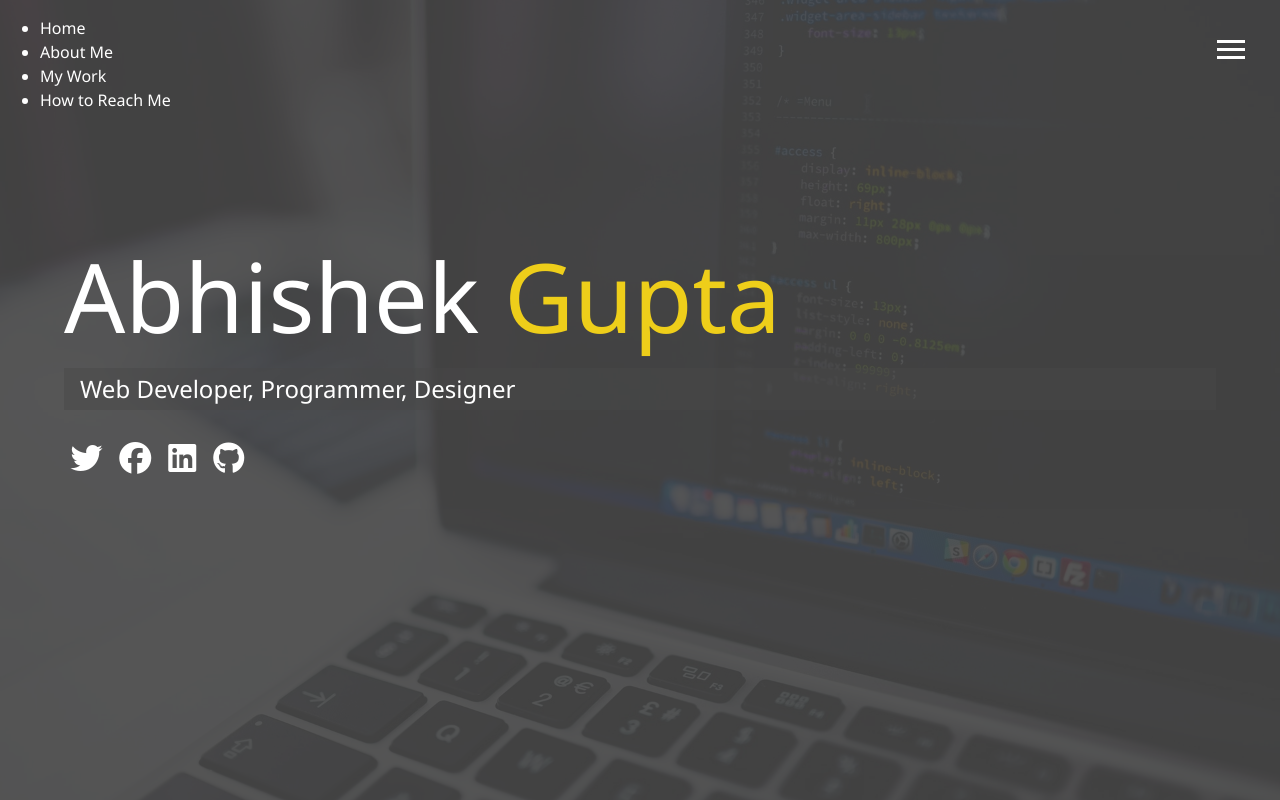
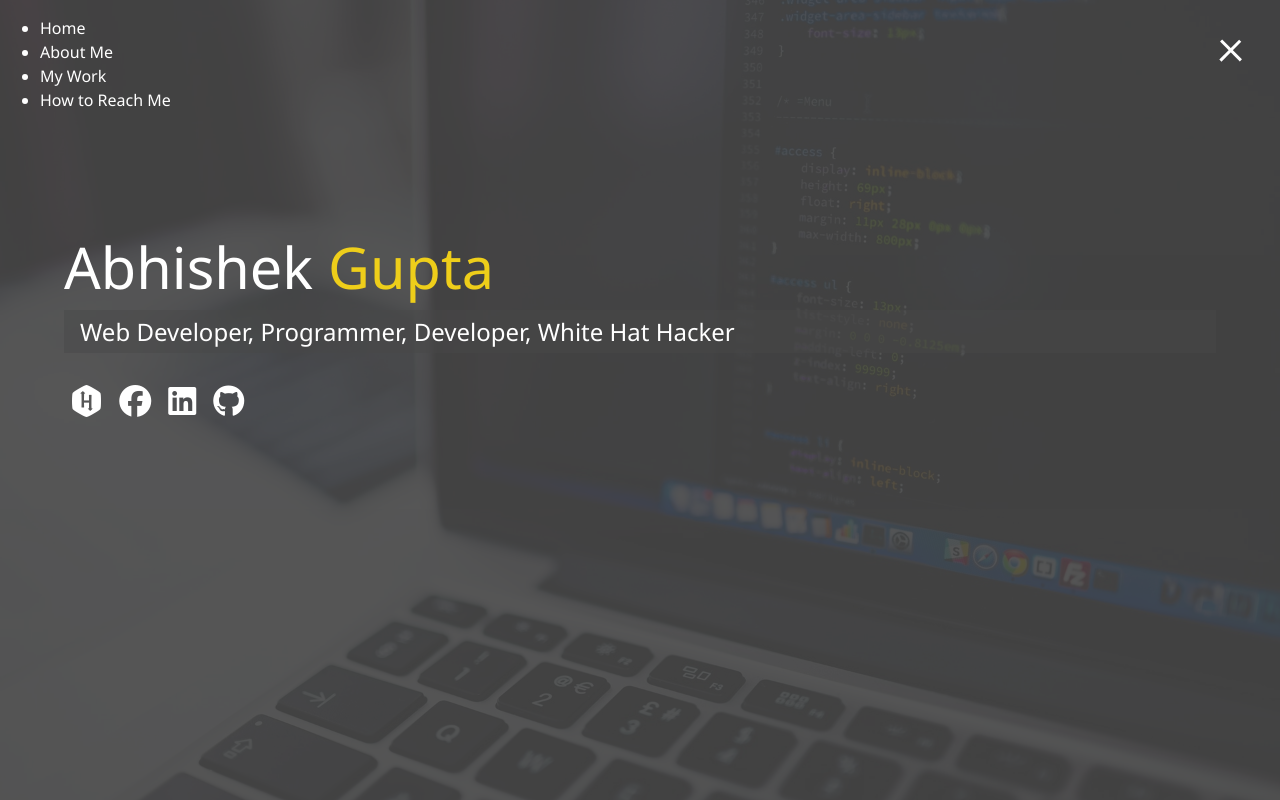
Before and after one commit to Elysian01/PortFolio-Website, a website: page dist/index.htm in a window 1280 px wide. Both pictures are taken after a click on the element 1231 px from the left and 47 px from the top of the page. Drawn offline with Linux system fonts and the light colour scheme.

Commit message:
homepage

```diff
--- a/dist/css/main.css
+++ b/dist/css/main.css
@@ -13,6 +13,12 @@
     transition: all 0.5s ease-out; }
   .menu-btn.close {
     transform: rotate(180deg); }
+    .menu-btn.close .btn-line:nth-child(1) {
+      transform: rotate(45deg) translate(5px, 5px); }
+    .menu-btn.close .btn-line:nth-child(2) {
+      opacity: 0; }
+    .menu-btn.close .btn-line:nth-child(3) {
+      transform: rotate(-45deg) translate(7px, -6px); }
 
 * {
   box-sizing: border-box; }
@@ -42,11 +48,11 @@ h1,
 h2,
 h3 {
   margin: 0;
-  font-weight: 400; }
+  font-weight: 500; }
   h1.lg-heading,
   h2.lg-heading,
   h3.lg-heading {
-    font-size: 6rem; }
+    font-size: 360%; }
   h1.sm-heading,
   h2.sm-heading,
   h3.sm-heading {
--- a/dist/index.htm
+++ b/dist/index.htm
@@ -45,18 +45,20 @@
 			<h1 class="lg-heading">
 				Abhishek <span class="text-secondary">Gupta</span>
 			</h1>
-			<h2 class="sm-heading">Web Developer, Programmer, Designer</h2>
+			<h2 class="sm-heading">
+				Web Developer, Programmer, Developer, White Hat Hacker
+			</h2>
 			<div class="icons">
-				<a href="#!">
-					<i class="fab fa-twitter fa-2x"></i>
+				<a href="https://www.hackerrank.com/abhig0209">
+					<i class="fab fa-hackerrank fa-2x"></i>
 				</a>
                     <a href="#!">
                         <i class="fab fa-facebook fa-2x"></i>
                     </a>
-                    <a href="#!">
+                    <a href="https://www.linkedin.com/in/abhishek-gupta-a745221a0">
                         <i class="fab fa-linkedin fa-2x"></i>
                     </a>
-                    <a href="#!">
+                    <a href="https://github.com/Elysian01">
                         <i class="fab fa-github fa-2x"></i>
                     </a>
                     </div>
--- a/dist/scss/main.scss
+++ b/dist/scss/main.scss
@@ -19,9 +19,9 @@ h1,
 h2,
 h3 {
     margin: 0;
-    font-weight: 400;
+    font-weight: 500;
     &.lg-heading {
-        font-size: 6rem; // 1rem = 16 pixel
+        font-size: 360%; // 1rem = 16 pixel
     }
     &.sm-heading {
         margin-bottom: 2rem;
```
